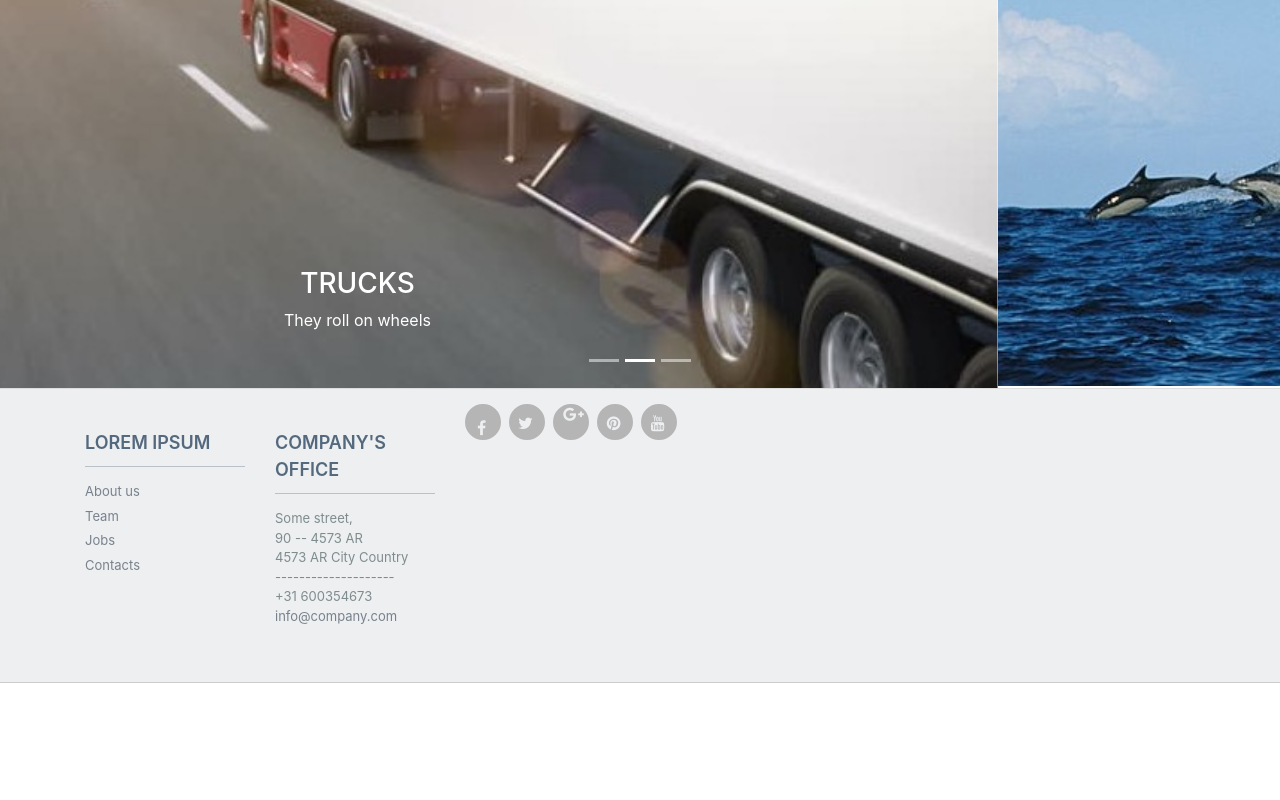
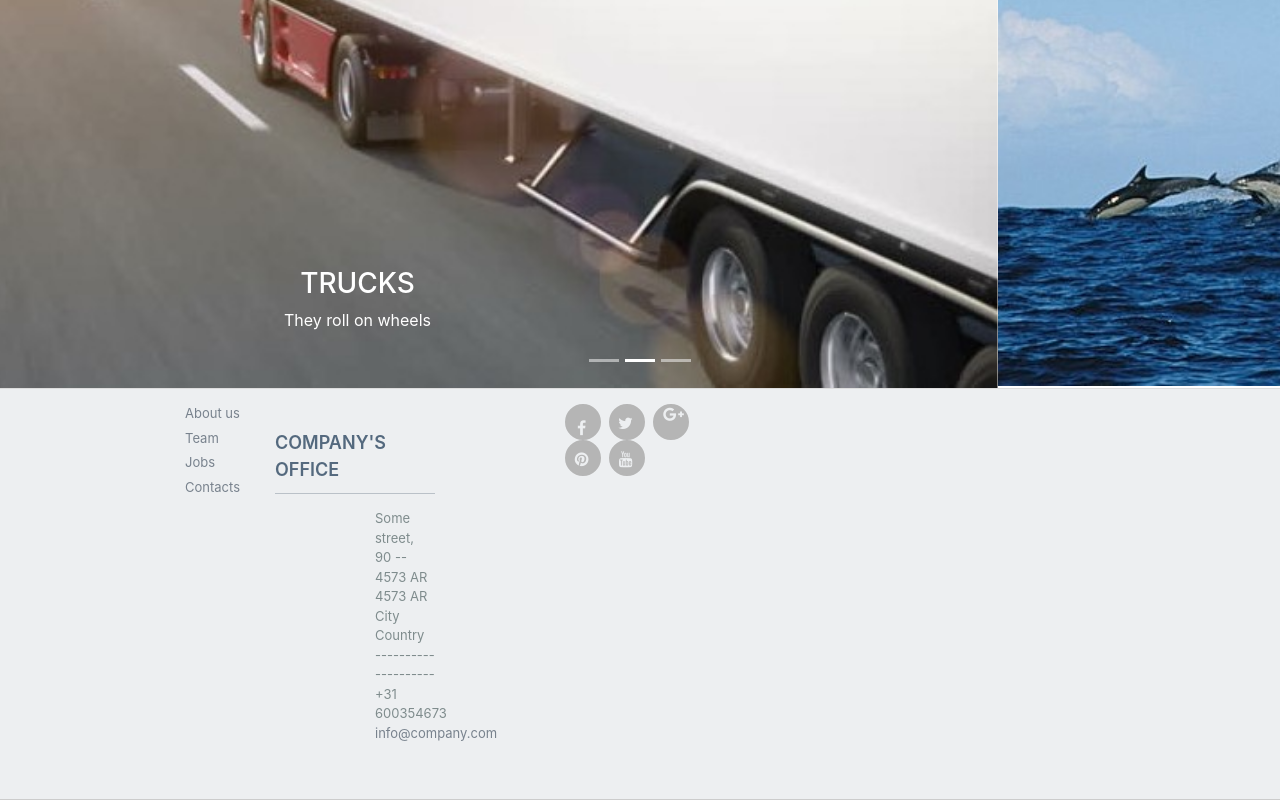
Before and after one commit to JoaoFerreira100/joaoferreira100.github.io, a plain HTML site: page index.html in a window 1280 px wide. Shown: the part 521-1321 px from the top of the page. Before the commit the page ends 1204 px from the top, so only its background shows below. Drawn offline with nearby package versions, Linux system fonts and the light colour scheme; files that its build step writes are made by us from their sources.

Commit message:
removed li bullets

```diff
--- a/css/style.css
+++ b/css/style.css
@@ -35,10 +35,15 @@
 	font-size: 13px;
 	list-style-type: none;
 	margin-left: 0;
-	padding-left: 0;
+	padding-left: 100px;
 	margin-top: 15px;
 	color: #7F8C8D;
 }
+
+.footer li {
+	list-style-type: none;
+}
+
 .footer ul li a {
 	padding: 0 0 5px 0;
 	display: block;
--- a/index.html
+++ b/index.html
@@ -98,7 +98,6 @@
 				<div class="container">
 					<div class="row">
 						<div class="col-lg-2  col-md-2 col-sm-4 col-xs-6">
-							<h3> Lorem Ipsum </h3>
 							<ul>
 								<li> <a href="about_us"> About us </a> </li>
 								<li> <a href="team"> Team </a> </li>
```
